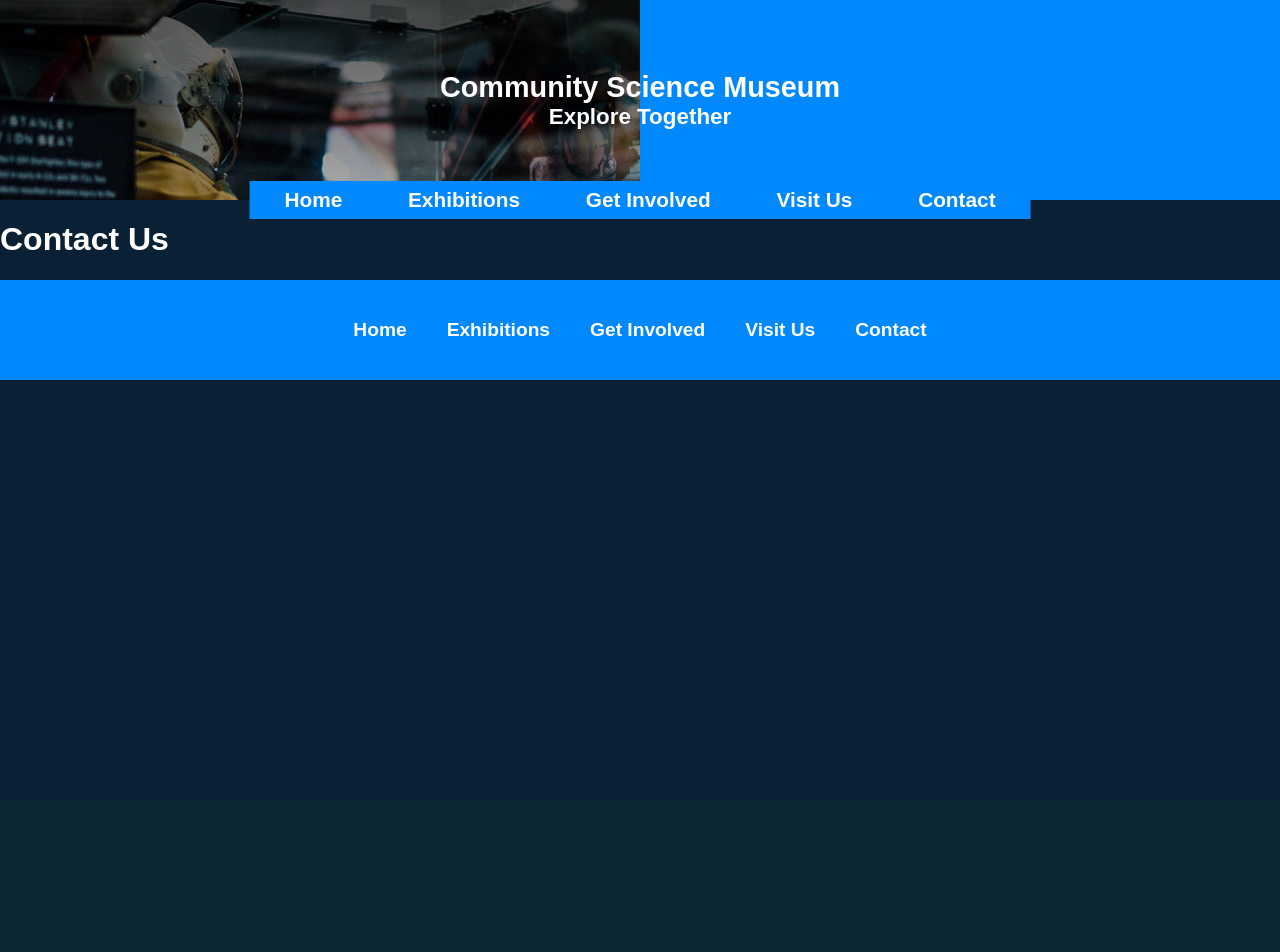
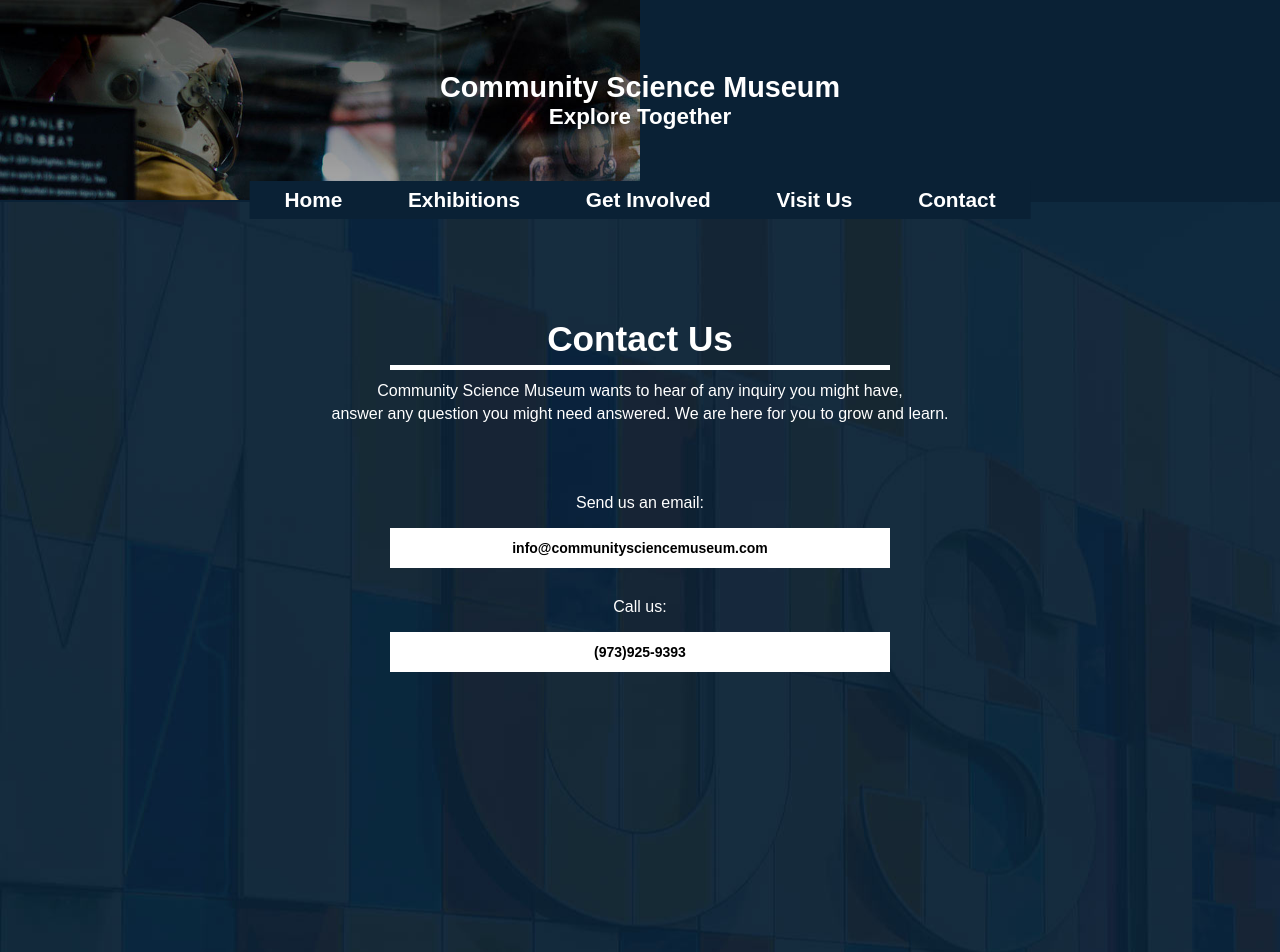
Before and after one commit to fanzypantz/SemesterProject01, a PHP site: page /contact.php in a window 1280 px wide. Shown: the top 952 px of the page. Before the commit the page ends 380 px from the top, so only its background shows below. Run offline with PHP 8.4, Linux system fonts and the light colour scheme; some libraries are stand-ins or nearby versions; some web fonts are replaced.

Commit message:
mostly finished html and css for the contact page

```diff
--- a/contact.php
+++ b/contact.php
@@ -1,5 +1,48 @@
 <?php include 'layout.php' ?>
 
 <?php startblock('content') ?>
-    <h1>Contact Us</h1>
+
+<section id="contact" class="container contact">
+    <div class="contact-column">
+        <div id="contact-us">
+            <h2>Contact Us</h2>
+            <svg height="8" width="500">
+                <line x1="0" y1="0" x2="500" y2="0" />
+            </svg>
+            <p>Community Science Museum wants to hear of any inquiry you might have,</p>
+            <p>answer any question you might need answered. We are here for you to grow and learn.</p>
+        </div>
+        <div class="contact-info">
+            <p>Send us an  email:</p>
+            <p class="contact-bg">info@communitysciencemuseum.com</p>
+        </div>
+        <div class="contact-info">
+            <p>Call us:</p>
+            <p class="contact-bg">(973)925-9393</p>
+        </div>
+    </div>
+    <div id="map" class="contact-column"></div>
+
+    <script>
+        // Initialize and add the map
+        function initMap() {
+            // The location of Uluru
+            var uluru = {lat: -25.344, lng: 131.036};
+            // The map, centered at Uluru
+            var map = new google.maps.Map(
+                document.getElementById('map'), {zoom: 4, center: uluru});
+            // The marker, positioned at Uluru
+            var marker = new google.maps.Marker({position: uluru, map: map});
+        }
+    </script>
+    <!--Load the API from the specified URL
+    * The async attribute allows the browser to render the page while the API loads
+    * The key parameter will contain your own API key (which is not needed for this tutorial)
+    * The callback parameter executes the initMap() function
+    -->
+    <script async defer
+            src="https://maps.googleapis.com/maps/api/js?key=AIzaSyBQXmD2R8443tmPDJOuxRUYmbQ9oDY9aq8&callback=initMap">
+    </script>
+</section>
+
 <?php endblock() ?>
--- a/css/base.css
+++ b/css/base.css
@@ -35,8 +35,9 @@
 
 header {
   height: 200px;
-  background-color: #0088FF;
+  background-color: #0a2135;
   position: relative;
+  border-bottom: 2px solid #0a2135;
 }
 header .hero-img {
   width: 50%;
@@ -78,7 +79,7 @@
 }
 header .nav .nav-list {
   white-space: nowrap;
-  background-color: #0088FF;
+  background-color: #0a2135;
   padding: 5px;
 }
 header .nav .nav-list li {
@@ -97,11 +98,12 @@
 footer {
   font-weight: 700;
   font-size: 1.2em;
-  background-color: #0088FF;
-  height: 100px;
+  background-color: #0a2135;
+  height: 80px;
   display: flex;
   justify-content: center;
   align-items: center;
+  border-top: 2px solid #0a2135;
 }
 footer a {
   margin: 0 20px;
@@ -230,7 +232,7 @@
 /* Visit Section */
 .contact {
   color: white;
-  min-height: calc(100vh - 100px - 200px);
+  min-height: calc(100vh - 80px - 200px - 4px);
   background: url(../images/visit_bg_01.jpg) no-repeat center center;
   background-size: cover;
 }
@@ -245,7 +247,7 @@
 }
 .contact .column {
   height: auto;
-  min-height: calc(100vh - 100px - 200px);
+  min-height: calc(100vh - 80px - 200px - 4px);
   flex-direction: row;
   justify-content: space-around;
   align-items: center;
@@ -274,9 +276,51 @@
 }
 
 /* Involvement Section */
+.involvement {
+  background: url(../images/involvement_bg_01.jpg) no-repeat center center;
+}
 .involvement .row {
-  padding: 0 30px;
+  padding: 50px 30px;
   border: none;
+}
+
+#contact {
+  min-height: auto;
+  height: auto;
+  background: url(../images/contact_bg_01.jpg) no-repeat center center;
+}
+#contact svg {
+  stroke: white;
+  stroke-width: 10px;
+}
+#contact .contact-column {
+  min-height: 600px;
+  width: 100%;
+  display: flex;
+  flex-direction: column;
+  justify-content: center;
+  align-items: center;
+  text-align: center;
+}
+#contact .contact-column #contact-us {
+  margin-bottom: 50px;
+}
+#contact .contact-column #contact-us p {
+  margin: 5px;
+}
+#contact .contact-column #contact-us h2 {
+  margin: 0;
+  font-size: 2.2em;
+}
+#contact .contact-column .contact-info {
+  min-width: 500px;
+}
+#contact .contact-column .contact-info .contact-bg {
+  color: black;
+  background-color: white;
+  font-size: 14px;
+  line-height: 40px;
+  font-weight: 700;
 }
 
 /* Media Queries Section */
--- a/css/base.sass
+++ b/css/base.sass
@@ -4,4 +4,5 @@
 @import 'pages/exhibitions.sass'
 @import 'pages/visit.sass'
 @import 'pages/involvement.sass'
+@import 'pages/contact.sass'
 @import 'media_queries.sass'
--- a/css/defaults/defaults.sass
+++ b/css/defaults/defaults.sass
@@ -31,13 +31,13 @@
 
 header
   height: $header-height
-  background-color: $bg
+  background-color: $primary
   position: relative
+  border-bottom: 2px solid $primary
 
   .hero-img
     width: 50%
     height: 100%
-
     background: url(../images/hero_bg.jpg) no-repeat
     background-size: cover
 
@@ -74,7 +74,7 @@
 
     .nav-list
       white-space: nowrap
-      background-color: $bg
+      background-color: $primary
       padding: 5px
 
       li
@@ -93,11 +93,12 @@
 footer
   font-weight: 700
   font-size: 1.2em
-  background-color: $bg
+  background-color: $primary
   height: $footer-height
   display: flex
   justify-content: center
   align-items: center
+  border-top: 2px solid $primary
 
   a
     margin: 0 20px
--- a/css/defaults/variables.sass
+++ b/css/defaults/variables.sass
@@ -3,4 +3,4 @@
 $font: white
 $font-secondary: black
 $header-height: 200px
-$footer-height: 100px
+$footer-height: 80px
--- /dev/null
+++ b/css/pages/contact.sass
@@ -0,0 +1,38 @@
+
+#contact
+  min-height: auto
+  height: auto
+  background: url(../images/contact_bg_01.jpg) no-repeat center center
+
+  svg
+    stroke: $font
+    stroke-width: 10px
+
+  .contact-column
+    min-height: 600px
+    width: 100%
+    display: flex
+    flex-direction: column
+    justify-content: center
+    align-items: center
+    text-align: center
+
+    #contact-us
+      margin-bottom: 50px
+
+      p
+        margin: 5px
+
+      h2
+        margin: 0
+        font-size: 2.2em
+
+    .contact-info
+      min-width: 500px
+
+      .contact-bg
+        color: $font-secondary
+        background-color: $font
+        font-size: 14px
+        line-height: 40px
+        font-weight: 700
--- a/css/pages/involvement.sass
+++ b/css/pages/involvement.sass
@@ -1,6 +1,8 @@
 /* Involvement Section */
 
 .involvement
+  background: url(../images/involvement_bg_01.jpg) no-repeat center center
+
   .row
-    padding: 0 30px
+    padding: 50px 30px
     border: none
--- a/css/pages/visit.sass
+++ b/css/pages/visit.sass
@@ -2,7 +2,7 @@
 
 .contact
   color: $font
-  min-height: calc(100vh -  #{$footer-height} - #{$header-height})
+  min-height: calc(100vh -  #{$footer-height} - #{$header-height} - 4px)
   background: url(../images/visit_bg_01.jpg) no-repeat center center
   background-size: cover
 
@@ -17,7 +17,7 @@
 
   .column
     height: auto
-    min-height: calc(100vh -  #{$footer-height} - #{$header-height})
+    min-height: calc(100vh -  #{$footer-height} - #{$header-height} - 4px)
     flex-direction: row
     justify-content: space-around
     align-items: center
--- a/index.php
+++ b/index.php
@@ -9,7 +9,6 @@
 
         header {
             height: 500px;
-            background-color: #0a2135;
         }
 
         header .hero-banner {
@@ -56,10 +55,6 @@
 
         header .nav .nav-list .svg {
             display: inline-block;
-        }
-
-        footer {
-            background-color: #0a2135;
         }
 
         @media screen and (max-width: 935px) {
```
Also changed, not shown: images/contact_bg_01.jpg (added), images/involvement_bg_01.jpg (added), images/visit_bg_01.jpg, 1 other file.
